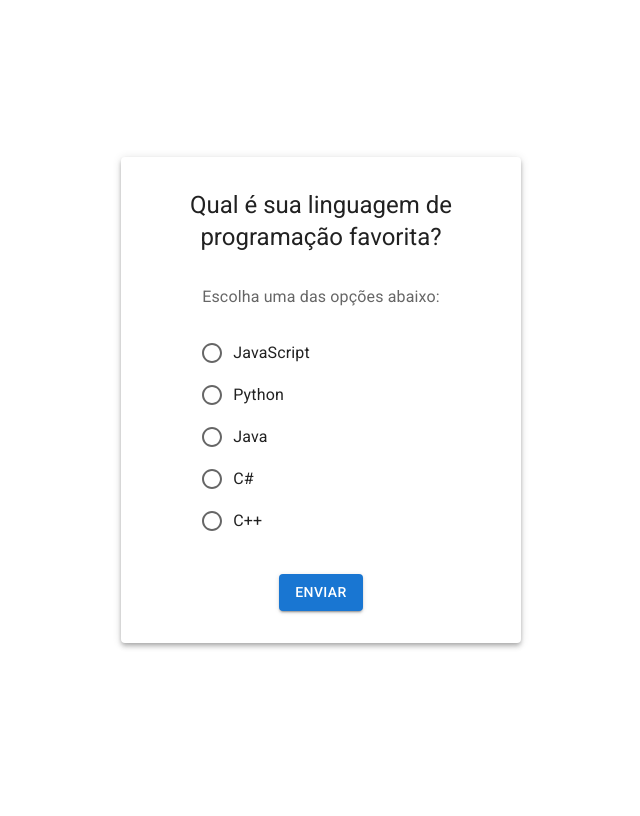
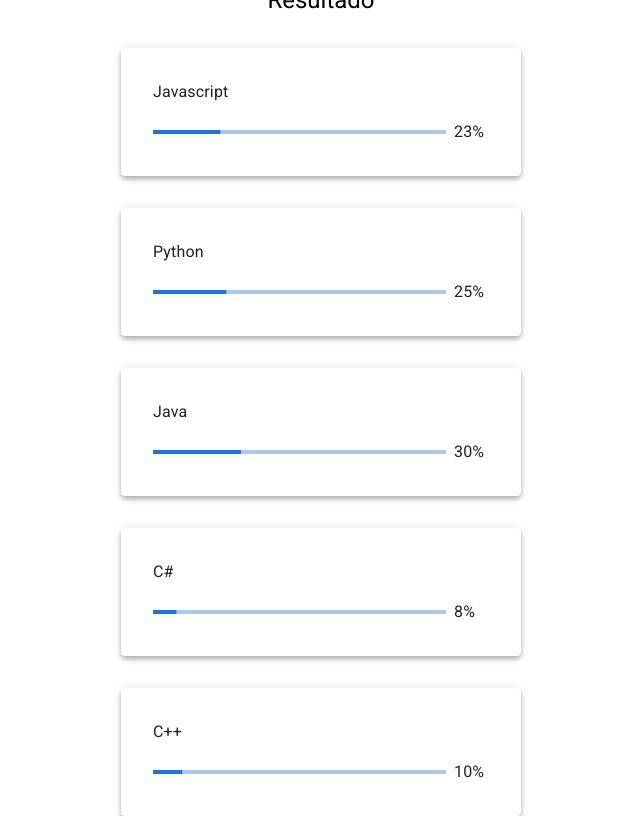
Before and after one commit to jeancarloslima/sistema-de-votacao, a React (Vite) app: page / in a window 1280 px wide. Shown: the whole page, without its empty margins (319-959 px from the left). Built offline with nearby package versions, Linux system fonts and the light colour scheme.

Commit message:
Adicionando ResultCard

```diff
--- a/src/App.jsx
+++ b/src/App.jsx
@@ -1,16 +1,23 @@
-import { Container } from '@mui/material';
-import './App.css'
-import ResultCard from './components/assets/ResultCard';
-import VoteCard from './components/assets/VoteCard';
+import { Container } from "@mui/material";
+import "./App.css";
+import VoteCard from "./components/assets/VoteCard";
+import ResultPage from "./components/pages/ResultPage";
 
 function App() {
-  const voted = false;
+  const voted = true;
 
   return (
-    <Container sx={{ height: "100dvh", display: "flex", flexDirection: "column", justifyContent: "center" }}>
-    {voted ? <ResultCard /> : <VoteCard />}
+    <Container
+      sx={{
+        height: "100dvh",
+        display: "flex",
+        flexDirection: "column",
+        justifyContent: "center",
+      }}
+    >
+      {voted ? <ResultPage /> : <VoteCard />}
     </Container>
-  )
+  );
 }
 
-export default App
+export default App;
--- a/src/components/assets/ResultCard/index.jsx
+++ b/src/components/assets/ResultCard/index.jsx
@@ -1,3 +1,34 @@
-export default function ResultCard() {
-  return <></>;
+import { Box, LinearProgress, Paper, Typography } from "@mui/material";
+
+export default function ResultCard({ voteTitle, voteQuantity }) {
+  return (
+    <Paper
+      elevation={4}
+      sx={{
+        width: "100%",
+        maxWidth: "400px",
+        margin: "0 auto",
+        padding: 4,
+        display: "flex",
+        flexDirection: "column",
+        gap: 4,
+      }}
+    >
+        <div>
+            <Typography sx={{ marginBottom: 2 }}>
+                {voteTitle}
+            </Typography>
+            <Box sx={{ display: "flex", alignItems: "center" }}>
+                <Box sx={{ width: "100%", mr: 1}}>
+                    <LinearProgress variant="determinate" value={voteQuantity} />
+                </Box>
+                <Box sx={{ minWidth: 35 }}>
+                    <Typography>
+                        {`${Math.round(voteQuantity)}%`}
+                    </Typography>
+                </Box>
+            </Box>
+        </div>
+    </Paper>
+  );
 }
--- a/src/components/assets/VoteCard/index.jsx
+++ b/src/components/assets/VoteCard/index.jsx
@@ -73,7 +73,7 @@ export default function VoteCard() {
         </FormControl>
         <Box sx={{ marginTop: 4 }}>
           <Button type="submit" variant="contained">
-            Enviar
+            Votar
           </Button>
         </Box>
       </form>
--- /dev/null
+++ b/src/components/pages/ResultPage/index.jsx
@@ -0,0 +1,15 @@
+import { Box, Typography } from "@mui/material";
+import ResultCard from "../../assets/ResultCard";
+
+export default function ResultPage() {
+    return (
+        <Box sx={{ display: "flex", flexDirection: "column", gap: 4 }}>
+            <Typography variant="h5" sx={{ textAlign: "center" }}>Resultado</Typography>
+            <ResultCard voteTitle={"Javascript"} voteQuantity={23} />
+            <ResultCard voteTitle={"Python"} voteQuantity={25} />
+            <ResultCard voteTitle={"Java"} voteQuantity={30} />
+            <ResultCard voteTitle={"C#"} voteQuantity={8} />
+            <ResultCard voteTitle={"C++"} voteQuantity={10} />
+        </Box>
+    )
+}
```
